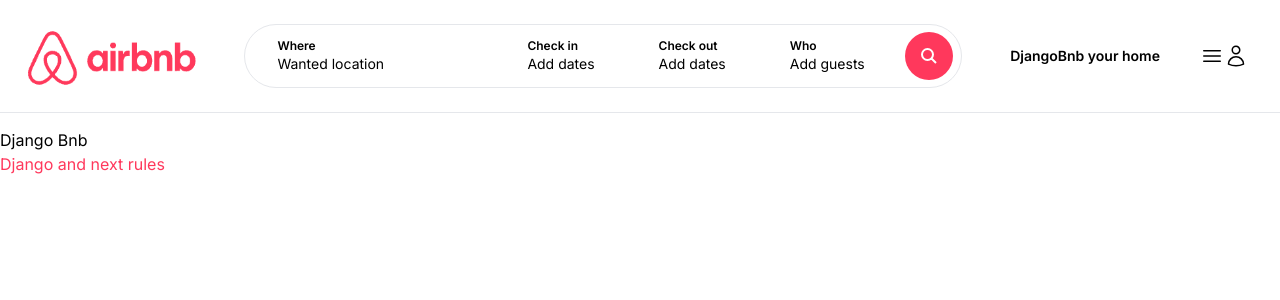
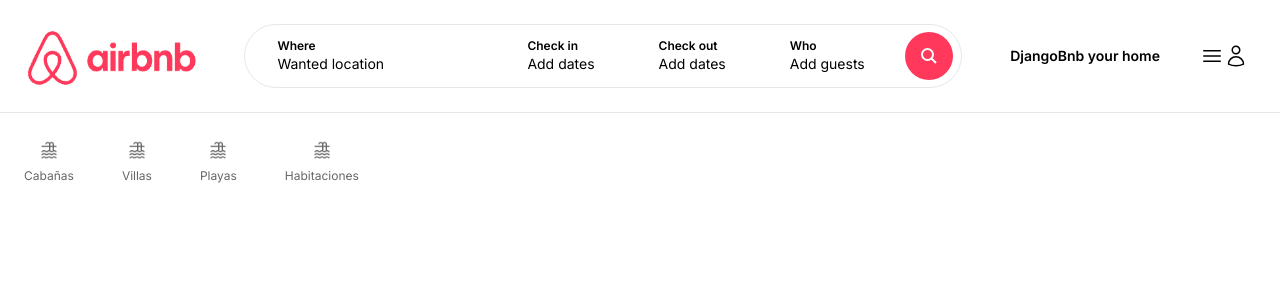
Before and after one commit to JesusGarciaShakur/DjangoBnb, a Next.js app: page / in a window 1280 px wide. Shown: the top 300 px of the page. Built offline with nearby package versions, Linux system fonts and the light colour scheme.

Commit message:
Categories on the front page(static)

```diff
--- /dev/null
+++ b/app/components/Categories.tsx
@@ -0,0 +1,27 @@
+import Image from "next/image";
+
+const Categories = () => {
+    return (
+        <>
+            <div className="pt-3 cursor-pointer pb-6 flex items-center space-x-12">
+                <div className="pb-4 flex flex-col items-center space-y-2 border-b-2 border-white opacity-60 hover:border-gray-200 hover:opacity-100">
+                    <Image src="/icon_cabania.jpg" alt="Category - Cabaña" width={20} height={20} />
+                    <span className="text-xs">Cabañas</span>
+                </div>
+                <div className="pb-4 flex flex-col items-center space-y-2 border-b-2 border-white opacity-60 hover:border-gray-200 hover:opacity-100">
+                    <Image src="/icon_cabania.jpg" alt="Category - Cabaña" width={20} height={20} />
+                    <span className="text-xs">Villas</span>
+                </div>
+                <div className="pb-4 flex flex-col items-center space-y-2 border-b-2 border-white opacity-60 hover:border-gray-200 hover:opacity-100">
+                    <Image src="/icon_cabania.jpg" alt="Category - Cabaña" width={20} height={20} />
+                    <span className="text-xs">Playas</span>
+                </div>
+                <div className="pb-4 flex flex-col items-center space-y-2 border-b-2 border-white opacity-60 hover:border-gray-200 hover:opacity-100">
+                    <Image src="/icon_cabania.jpg" alt="Category - Cabaña" width={20} height={20} />
+                    <span className="text-xs">Habitaciones</span>
+                </div>
+            </div>
+        </>
+    );
+};
+export default Categories;
--- a/app/page.tsx
+++ b/app/page.tsx
@@ -1,10 +1,9 @@
-import Image from 'next/image';
+import Categories from "./components/Categories";
 
 export default function Home() {
   return (
-    <main className="">
-      Django Bnb
-      <h2 className="text-airbnb" >Django and next rules</h2>
+    <main className="max-w-[1500px] mx-auto px-6">
+      <Categories/>
     </main>
   );
 }
```
Also changed, not shown: public/icon_cabania.jpg (added).
